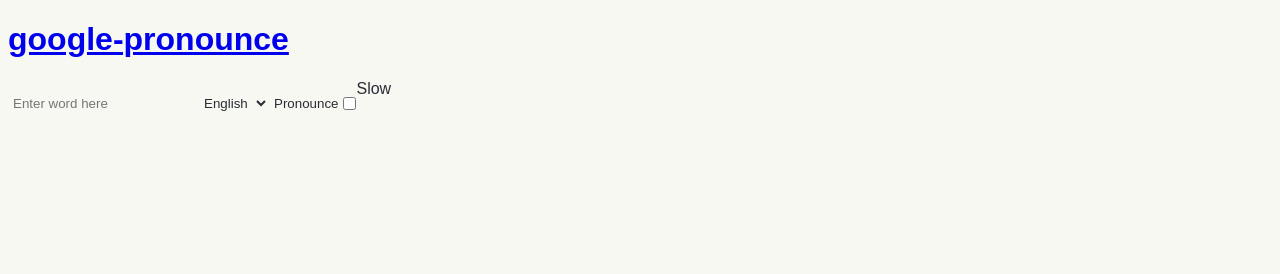
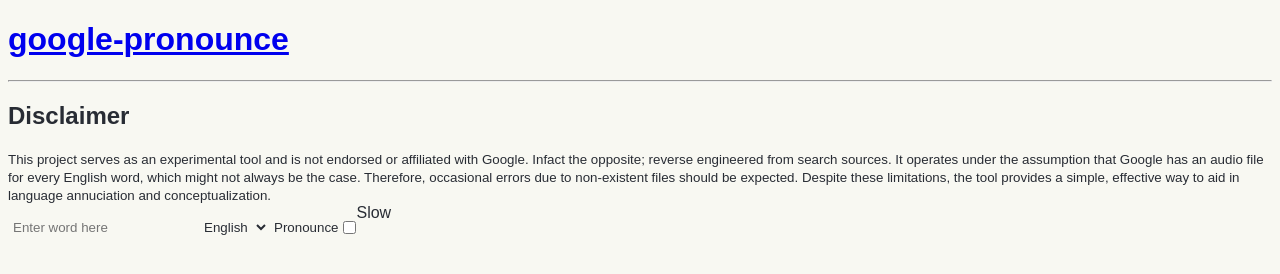
Before and after one commit to Nackloose/google-pronounce, a plain HTML site: page index.html in a window 1280 px wide. Drawn offline with Linux system fonts and the light colour scheme.

Commit message:
Update index.html

```diff
--- a/index.html
+++ b/index.html
@@ -31,6 +31,13 @@
 </head>
 <body>
    <h1><a href="https://github.com/Nackloose/google-pronounce/">google-pronounce</a></h1>
+    <hr/>
+    <h2>Disclaimer</h2>
+    <small>This project serves as an experimental tool and is not endorsed or affiliated with Google.
+    Infact the opposite; reverse engineered from search sources.
+    It operates under the assumption that Google has an audio file for every English word, which might not always be the case.
+    Therefore, occasional errors due to non-existent files should be expected.
+    Despite these limitations, the tool provides a simple, effective way to aid in language annuciation and conceptualization.</small>
     <div class="row">
         <!-- Input field for word -->
         <input type="text" id="word" placeholder="Enter word here">
```
